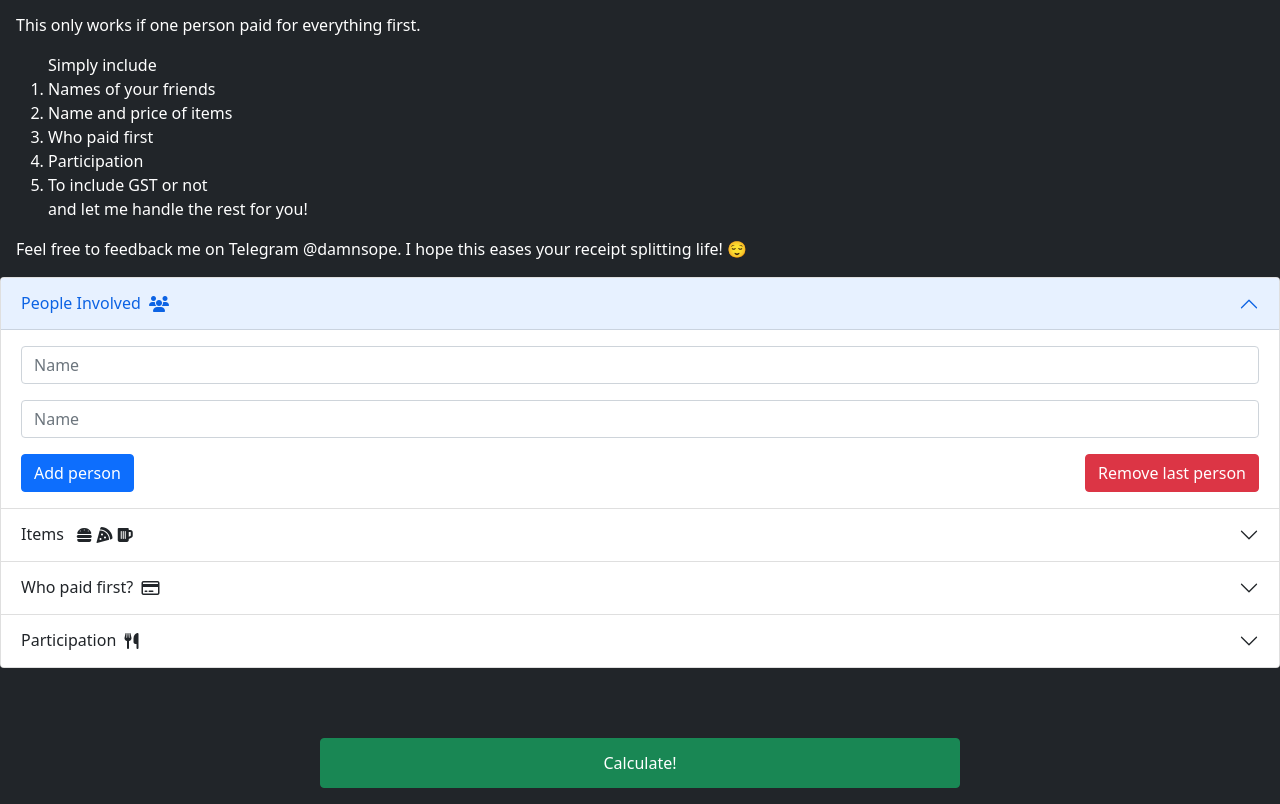
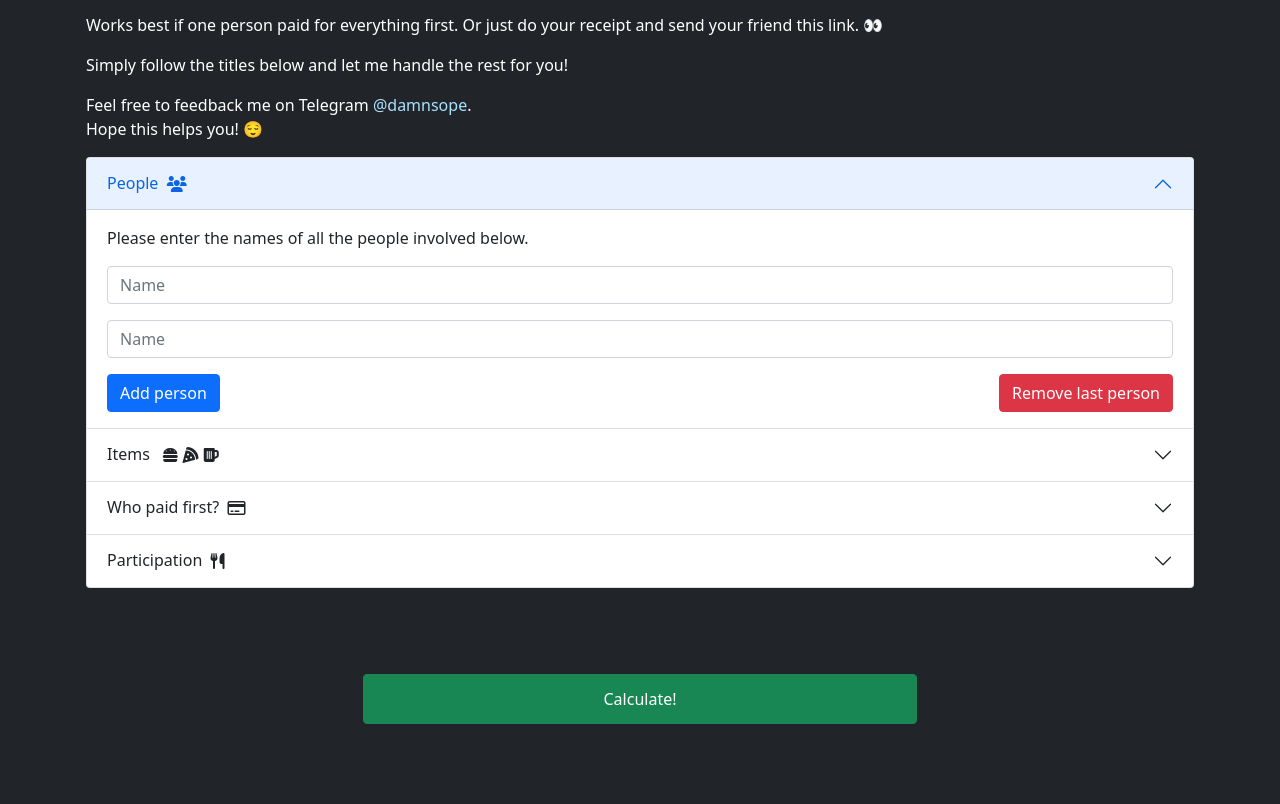
Before and after one commit to darylcwx/receiptCalculator, a website: page index.html in a window 1280 px wide. Shown: the part 99-903 px from the top of the page. After the commit the page ends 823 px from the top, so only its background shows below. Drawn offline with nearby package versions, Linux system fonts and the light colour scheme.

Commit message:
receipt calculator V1.0
small changes

```diff
--- a/index.html
+++ b/index.html
@@ -13,30 +13,31 @@
 		/>
 		<script src="https://kit.fontawesome.com/c821f5e68b.js" crossorigin="anonymous"></script>
 		<style>
+			a {
+				text-decoration: none;
+				color: rgb(168, 226, 255);
+			}
 		</style>
 	</head>
-	<body onload="repopulate()">
-		<div class="container-fluid px-0 pb-3 bg-dark">
-			<div class="intro p-3 text-white">
+	<body onload="repopulate()" class="bg-dark">
+		<div class="container-md px-3">
+			<div class="intro py-3 text-white">
 				<h1 >Hello, world!</h1>
 				<p>
 					Welcome to my small little project inspired by having meals with
 					friends who drink together with friends who don't.
 				</p>
 				<p>
-					This only works if one person paid for everything first.
+					Works best if one person paid for everything first. Or just do your receipt and send your friend this link.
+					&#128064;
+				</p>
+				<p>
+					Simply follow the titles below and let me handle the rest for you!
 
-					<ol>Simply include
-						<li>Names of your friends</li>
-						<li>Name and price of items</li>
-						<li>Who paid first</li>
-						<li>Participation</li>
-						<li>To include GST or not</li>
-						and let me handle the rest for you!
-					</ol>
 				</p>
 				<p class="mb-0">
-					Feel free to feedback me on Telegram @damnsope. I hope this eases your receipt splitting life! &#128524;
+					Feel free to feedback me on Telegram <a href="https://t.me/damnsope" target="_blank">@damnsope</a>.<br>
+					Hope this helps you! &#128524;
 				</p>
 			</div>
 
@@ -49,7 +50,6 @@
 			</div> -->
 
 			<!-- Manual entry for now -->
-
 			<div class="accordion" id="accordionOne">
 				<!-- People Involved -->
 				<div class="accordion-item">
@@ -62,7 +62,7 @@
 							aria-expanded="true"
 							aria-controls="collapseOne"
 						>
-						People Involved&nbsp;&nbsp;
+						People&nbsp;&nbsp;
 						<i class="fa-solid fa-users"></i>
 						</button>
 					</h2>
@@ -73,6 +73,7 @@
 						data-bs-parent="#accordionOne"
 					>
 						<div class="accordion-body" id="people">
+							<p>Please enter the names of all the people involved below.</p>
 							<div class="input-group mb-3">
 								<input
 									type="text"
@@ -130,6 +131,7 @@
 						aria-labelledby="headingTwo"
 					>
 						<div class="accordion-body" id="items">
+							<p>Please enter all items and their respective prices below.</p>
 							<div class="row mb-3">
 								<div class="col-8">
 									<input
@@ -146,7 +148,7 @@
 											type="number"
 											step="0.01"
 											class="form-control"
-											placeholder="Price"
+											placeholder="0.00"
 											onchange="repopulate()"
 										/>
 									</div>
@@ -193,6 +195,7 @@
 						aria-labelledby="headingThree"
 					>
 						<div class="accordion-body">
+							<p>Select the <strike>sugar daddy/mummy</strike> person who paid first, and check the box if you need to account for GST.</p>
 							<div class="row align-items-center">
 								<div class="col-6">
 									<select class="form-select" id="paidFirst"></select>
@@ -226,6 +229,7 @@
 						aria-labelledby="headingFour"
 					>
 						<div class="accordion-body">
+							<p>For each person, tick their box if they had a share in that particular item.</p>
 							<div class="table-responsive">
 								<table class="table" id="table"></table>
 							</div>
@@ -233,7 +237,7 @@
 					</div>
 				</div>
 			</div>
-			<div class="accordion invisible" id="accordionTwo">
+			<div class="accordion mt-3 invisible" id="accordionTwo">
 			<!-- Results -->
 				<div class="accordion-item">
 					<h2 class="accordion-header" id="headingFive">
@@ -381,12 +385,6 @@
 				ddl.innerHTML = "";
 
 				// select a name
-				let option = document.createElement("option");
-				option.selected = true;
-				option.textContent = "Select a name";
-				option.value = 0;
-				ddl.appendChild(option);
-
 				for (var i = 0; i < persons.length; i++) {
 					let person = persons[i];
 					let option = document.createElement("option");
@@ -407,6 +405,7 @@
 						retained.push(chkbox.value)
 					}
 				}
+
 				let table = document.getElementById("table");
 				table.innerHTML = "";
 
@@ -449,6 +448,7 @@
 				}
 				table.appendChild(tbody);
 			}
+
 
 			function calculate() {
 				document.getElementById("errorMsg").textContent = "";
@@ -559,7 +559,7 @@
 					let name = document.createElement("th");
 					let amt = document.createElement("th");
 					let owe = document.createElement("th");
-					name.textContent = "Name \\ Item";
+					name.textContent = "Name";
 					amt.textContent = "Share";
 					owe.textContent = "Transfer / Receive";
 					tr.appendChild(name);
```
